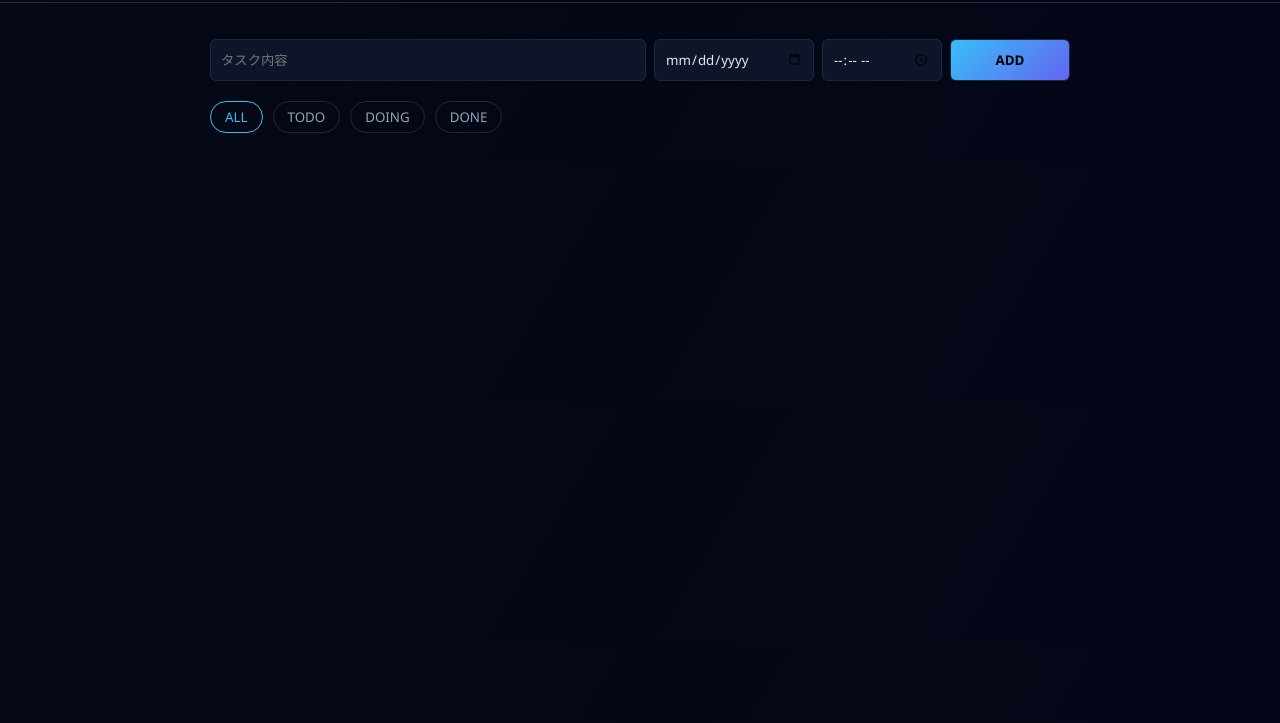
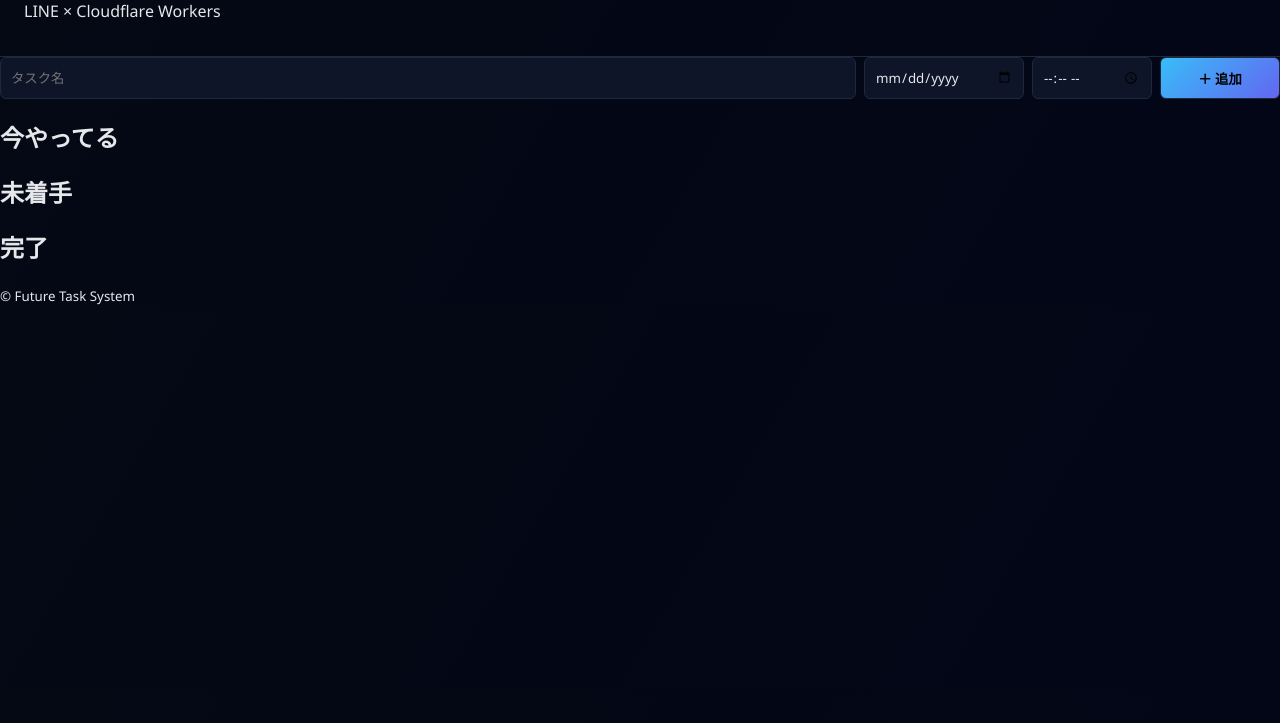
Before and after one commit to kominnga/todoapp, a plain HTML site: page index.html in a window 1280 px wide. Shown: the part 77-800 px from the top of the page. Drawn offline with Linux system fonts and the light colour scheme.

Commit message:
Update index.html

```diff
--- a/index.html
+++ b/index.html
@@ -1,40 +1,54 @@
 <!DOCTYPE html>
 <html lang="ja">
 <head>
-  <meta charset="UTF-8">
-  <title>NEO LINE TODO</title>
+  <meta charset="UTF-8" />
+  <title>LINE TODO Dashboard</title>
+  <meta name="viewport" content="width=device-width, initial-scale=1.0">
 
-  <!-- LIFF SDK -->
+  <!-- LIFF -->
   <script src="https://static.line-scdn.net/liff/edge/2/sdk.js"></script>
 
-  <link rel="stylesheet" href="style.css">
+  <link rel="stylesheet" href="style.css" />
 </head>
 <body>
 
 <header>
-  <h1>NEO LINE TODO</h1>
+  <h1>TODO MANAGEMENT</h1>
+  <p class="sub">LINE × Cloudflare Workers</p>
 </header>
 
-<div class="container">
-  <div class="today" id="today"></div>
-
-  <div class="add">
-    <input id="title" placeholder="タスク内容">
+<main>
+  <!-- ===== 追加フォーム ===== -->
+  <section class="add">
+    <input id="title" type="text" placeholder="タスク名">
     <input id="date" type="date">
     <input id="startTime" type="time">
-    <button id="addBtn">ADD</button>
-  </div>
+    <button onclick="addTodo()">＋ 追加</button>
+  </section>
 
-  <div class="filters">
-    <button data-filter="all" class="active">ALL</button>
-    <button data-filter="todo">TODO</button>
-    <button data-filter="doing">DOING</button>
-    <button data-filter="done">DONE</button>
-  </div>
+  <!-- ===== 管理ボード ===== -->
+  <section class="board">
+    <div class="column">
+      <h2>今やってる</h2>
+      <div id="doing" class="list"></div>
+    </div>
 
-  <div id="list"></div>
-</div>
+    <div class="column">
+      <h2>未着手</h2>
+      <div id="todo" class="list"></div>
+    </div>
 
-<script src="script.js"></script>
+    <div class="column">
+      <h2>完了</h2>
+      <div id="done" class="list"></div>
+    </div>
+  </section>
+</main>
+
+<footer>
+  <small>© Future Task System</small>
+</footer>
+
+<script src="main.js"></script>
 </body>
 </html>
```
